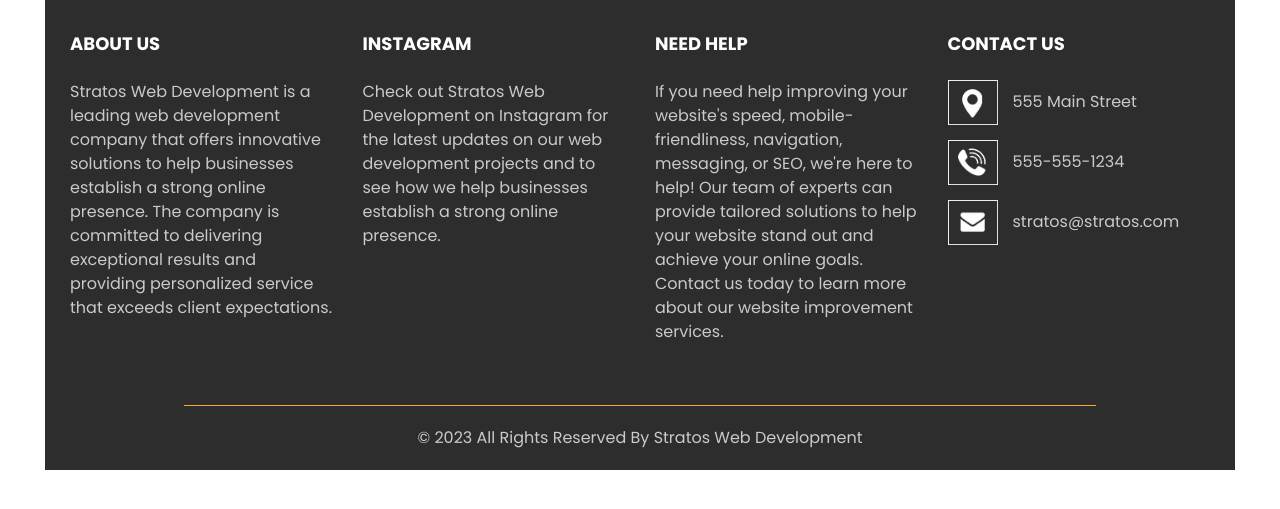
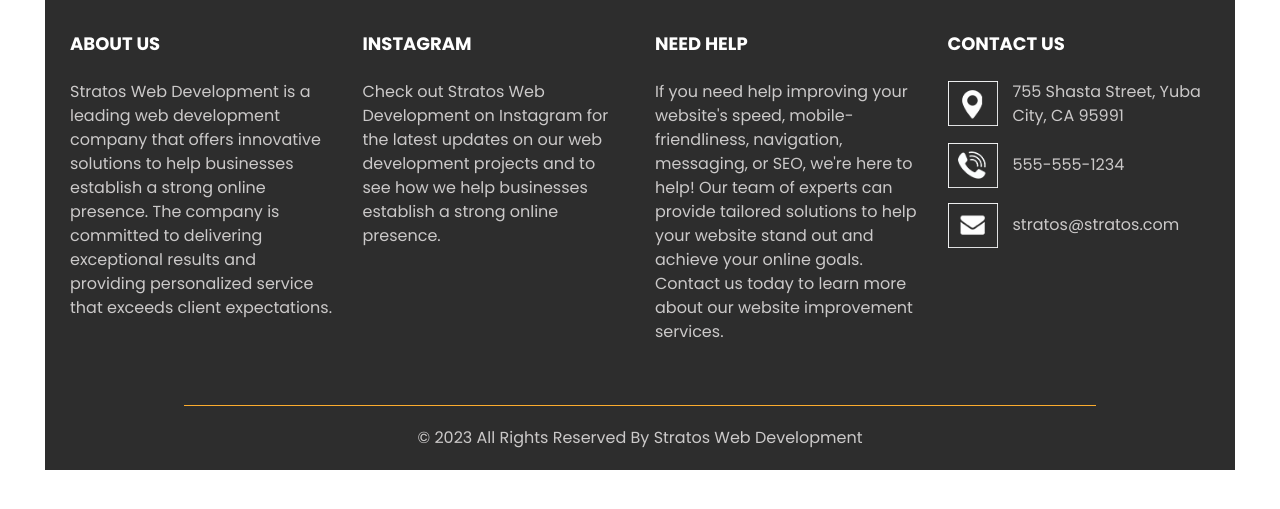
Before and after one commit to wilsb8/nitrogen-15, a website: page views/contact.html in a window 1280 px wide. Shown: the part 1760-2269 px from the top of the page. Drawn offline with nearby package versions, Linux system fonts and the light colour scheme; files that its build step writes are made by us from their sources; files whose address does not match are found by name.

```diff
--- a/views/contact.html
+++ b/views/contact.html
@@ -216,7 +216,7 @@
             <div class="info_link-box">
               <a href="">
                 <img src="images/location.png" alt="">
-                <span> 555 Main Street </span>
+                <span> 755 Shasta Street, Yuba City, CA 95991</span>
               </a>
               <a href="">
                 <img src="images/call.png" alt="">
```
